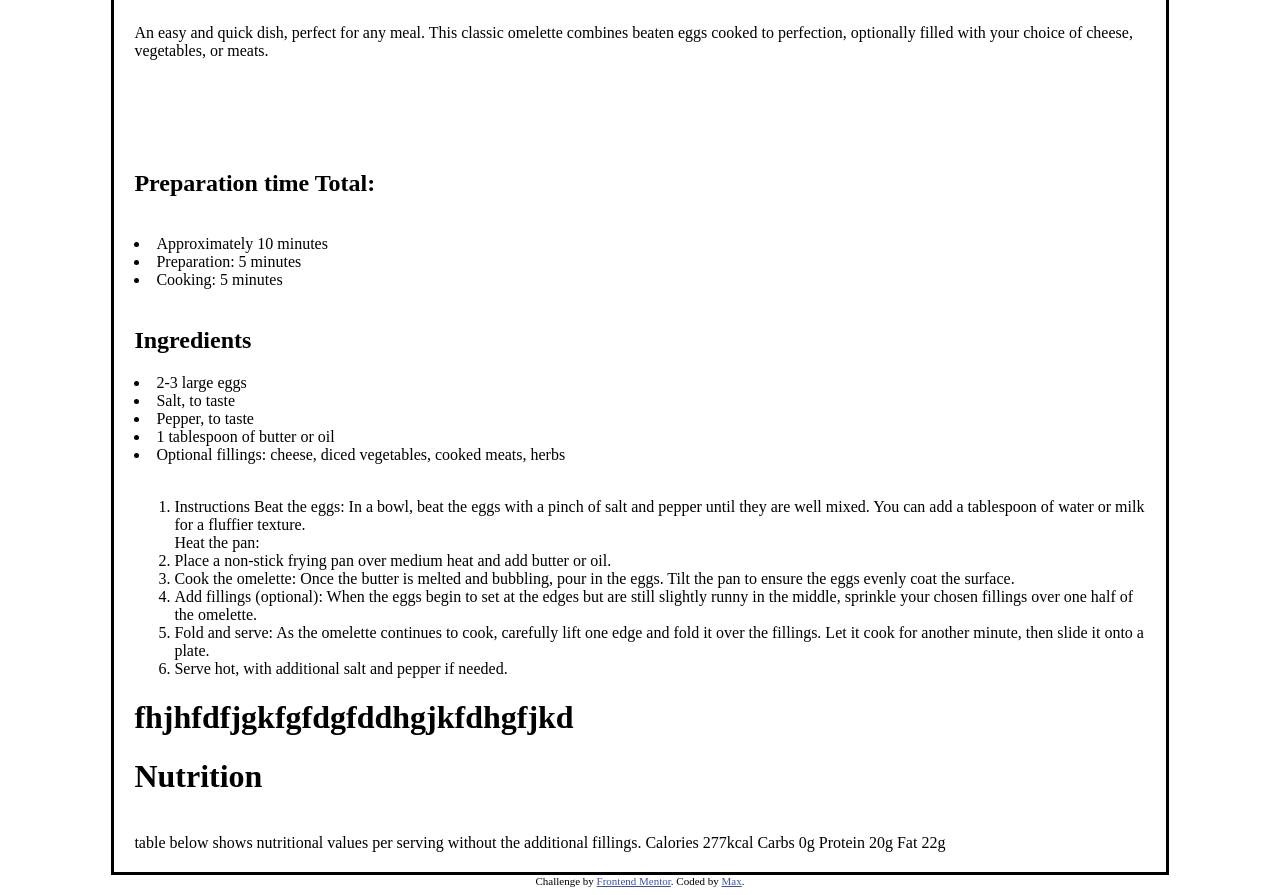
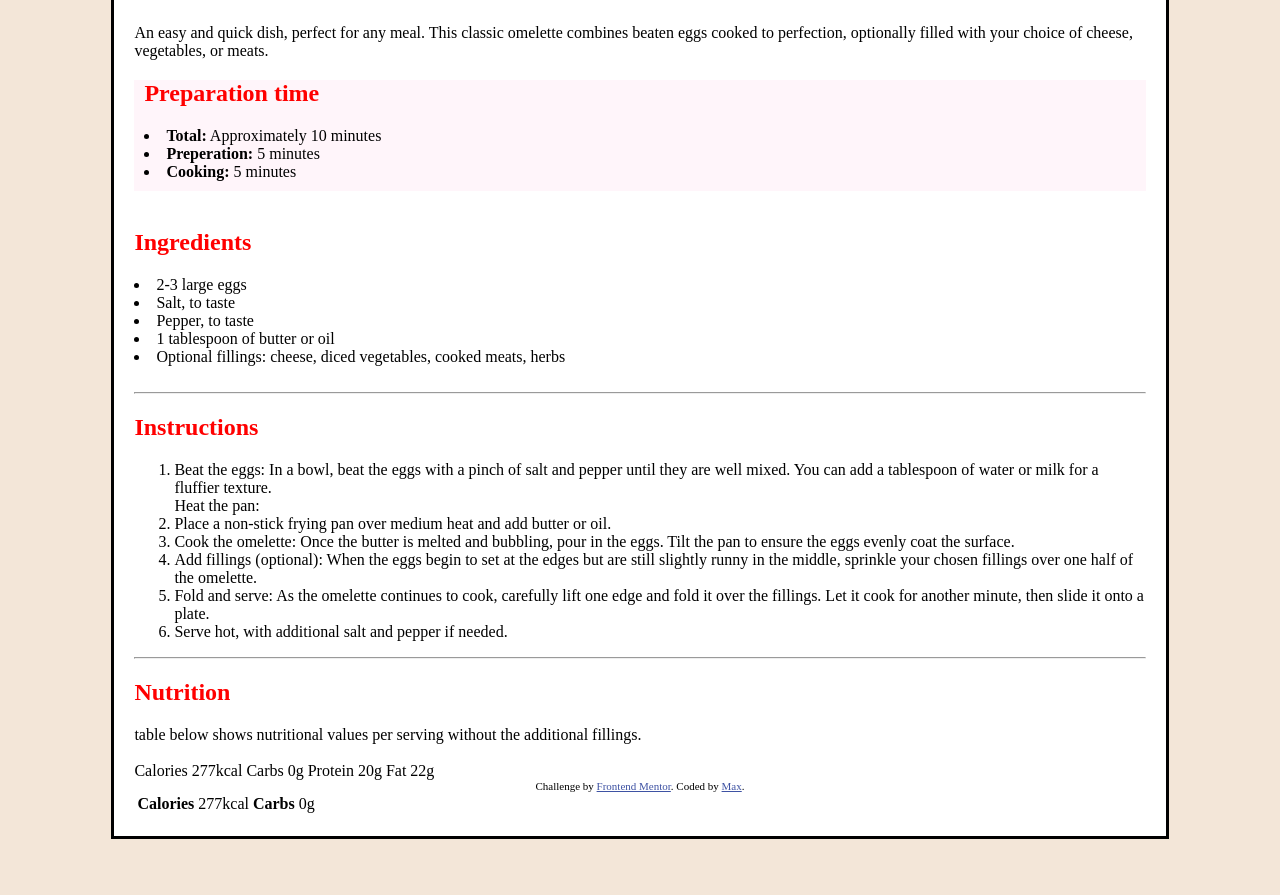
Before and after one commit to max-rains/Frontend-Men_rec, a plain HTML site: page index.html in a window 1280 px wide. Shown: the part 571-1466 px from the top of the page. After the commit the page ends 1418 px from the top, so only its background shows below. Drawn offline with Linux system fonts and the light colour scheme.

Commit message:
more formatting

```diff
--- a/index.html
+++ b/index.html
@@ -29,10 +29,22 @@
       height:auto;
      }
      .main {
+     background-color: hsl(0, 0%, 100%);
       width: 80%;
       margin: 0 auto;
       padding: 20px;
       border: 3px solid black
+     }
+     .box-around-text{
+      padding-left: 10px;
+      padding-bottom: 10px;
+      background-color: hsl(330, 100%, 98%);
+     }
+     h2{
+      color: red;
+     }
+     body{
+      background-color: hsl(30, 54%, 90%);
      }
 
     </style>
@@ -44,19 +56,19 @@
     <h1>Simple Omelette Recipe</h1>
     <br />
 
-
       An easy and quick dish, perfect for any meal. This classic omelette
       combines beaten eggs cooked to perfection, optionally filled with your
       choice of cheese, vegetables, or meats.
-  <br><br>
-  <br><br>
-  <br><br>
-<div>
-    <h2>Preparation time Total:</h2>
-      <br>
-    <li>Approximately 10 minutes </li>
-    <li>Preparation: 5 minutes</li>
-    <li>Cooking: 5 minutes </li>
+
+
+
+
+  <div class="box-around-text">
+    <h2>Preparation time </h2>
+
+    <li><b>Total:</b> Approximately 10 minutes </li>
+    <li><b>Preperation:</b> 5 minutes</li>
+    <li><b>Cooking:</b> 5 minutes </li>
 
     </div>
     <br>
@@ -76,9 +88,11 @@
           vegetables, cooked meats, herbs
      </li>
      <br>
+     <hr>
+    <h2>Instructions</h2>
       <ol>
         <li>
-          Instructions Beat the eggs: In a bowl, beat
+           Beat the eggs: In a bowl, beat
               the eggs with a pinch of salt and pepper until they are well mixed. You can
               add a tablespoon of water or milk for a fluffier texture.
         </li>
@@ -100,11 +114,25 @@
     </li> <li>Serve hot, with additional salt and pepper if needed.</li>
   </ol>
 
-            <h1>fhjhfdfjgkfgfdgfddhgjkfdhgfjkd</h1>
-    <h1>Nutrition </h1>
+
+  <hr>
+    <h2>Nutrition</h2>
+
+    table below shows nutritional values per serving without the
+    additional fillings.
     <br>
-    table below shows nutritional values per serving without the
-    additional fillings. Calories 277kcal Carbs 0g Protein 20g Fat 22g
+    <table>
+      <thead>
+
+      <tbody>
+        <tr>
+          <th scope="col">Calories</th>
+          <td scope="row">277kcal</td>
+          <th>Carbs</th>
+          <td>0g</td>
+
+        </tr><br>
+      Calories 277kcal Carbs 0g Protein 20g Fat 22g
   </main>
     <div class="attribution">
       Challenge by
```
